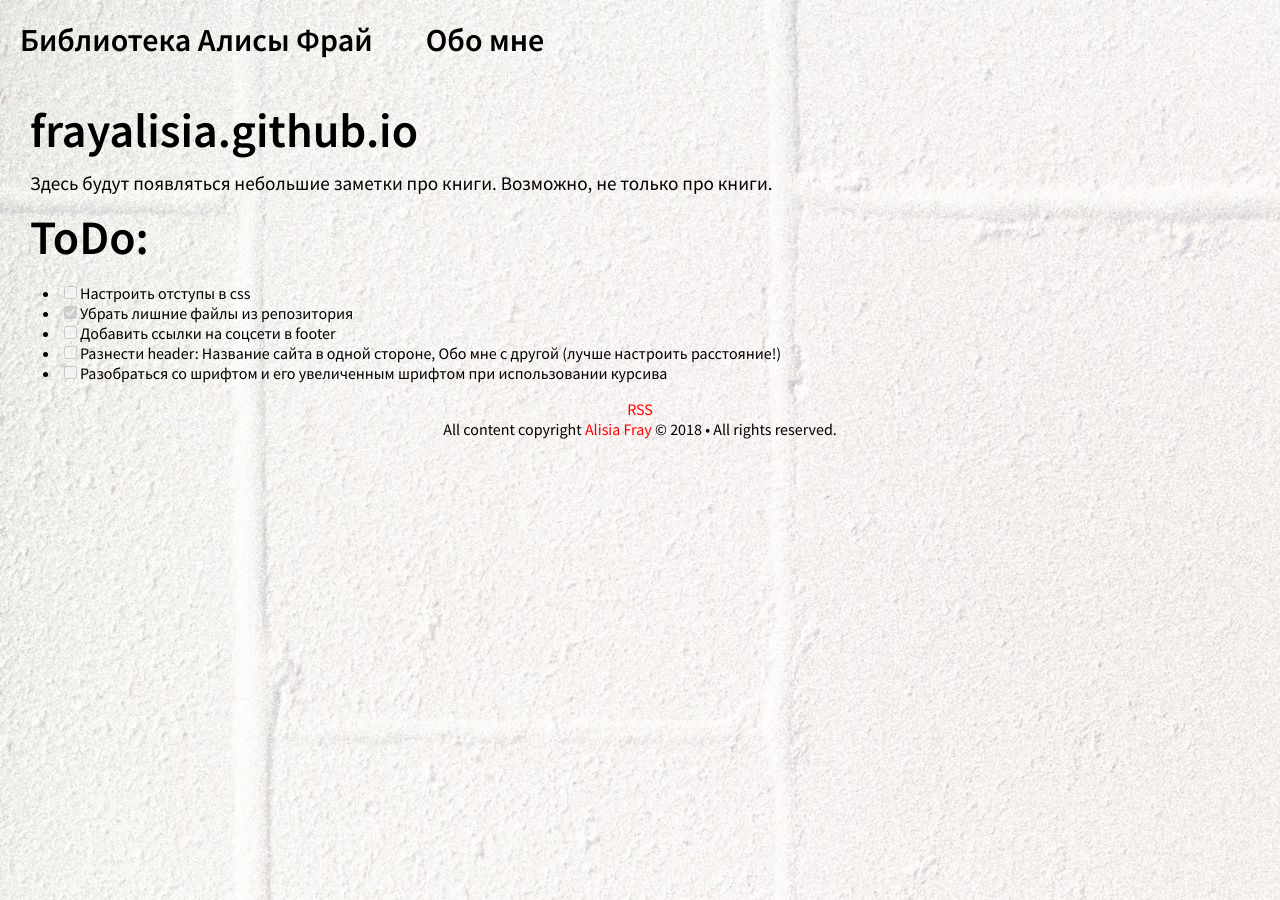
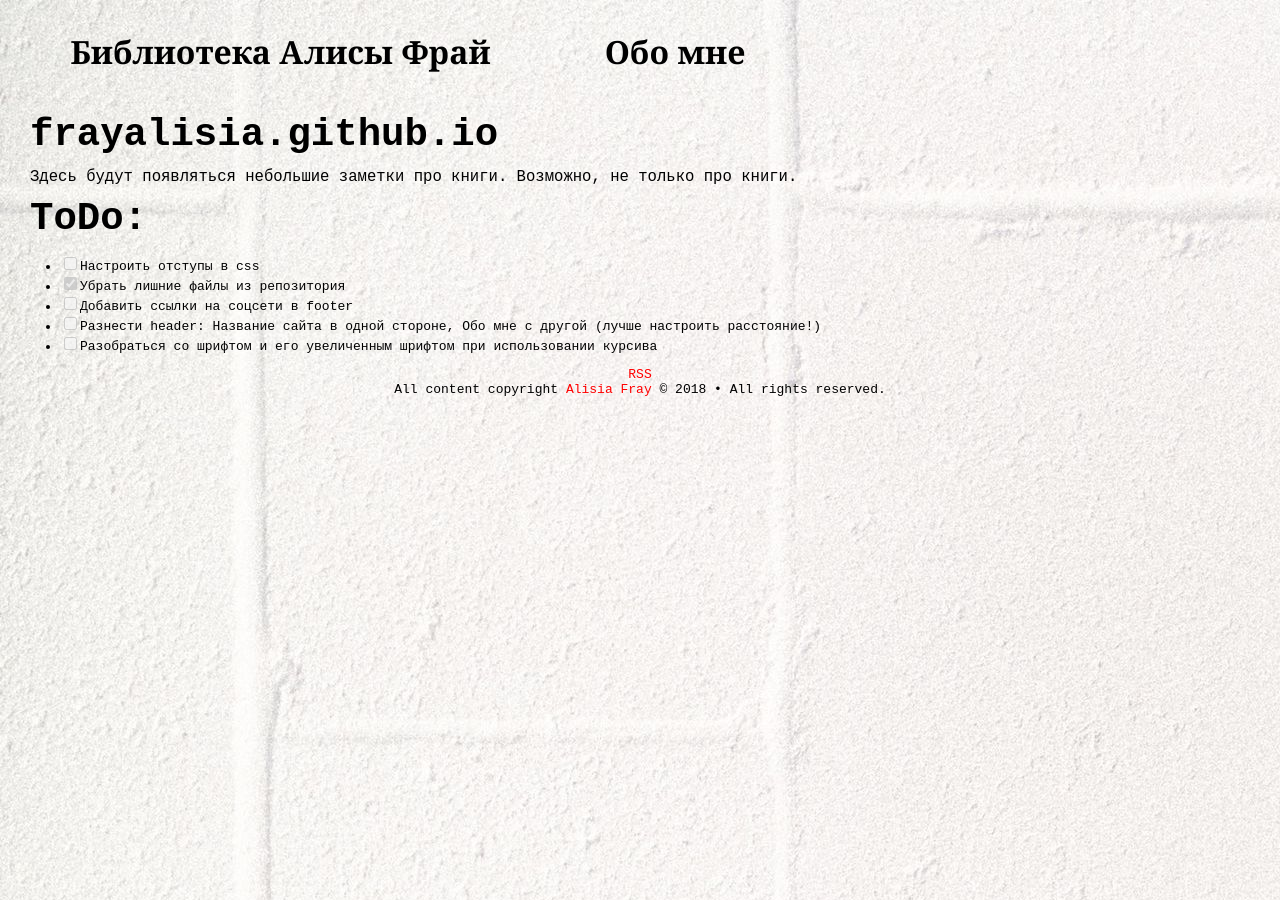
Before and after one commit to frayalisia/frayalisia.github.io, a Jekyll site: the page built from README.md, in a window 1280 px wide. Built offline with Jekyll 4.4.1, drawn with Linux system fonts in a browser that asks for light colours; our own code applies the rules of GitHub Pages for plain Markdown files.

Commit message:
Update main.scss

```diff
--- a/css/main.scss
+++ b/css/main.scss
@@ -30,7 +30,7 @@ body {
   width: 100%;
   padding-right: ($spacing-unit * 2);
   padding-left: ($spacing-unit * 2);
-  font-family: 'Source Sans Pro', sans-serif;
+  font-family: monospace;
 }
 
 h1, h2, h3, h4, h5, h6, p {
@@ -43,7 +43,7 @@ h1 {
 
 p {
     font-size: 1.2em;
-    line-height: 1.4em;
+    line-height: 1.3em;
 }
 
 a {
@@ -57,14 +57,15 @@ img {
 }
 
 nav ul {
-    font-family: 'Source Sans Pro', sans-serif;
-    margin: 20px auto 40px;
+    font-family: Georgia;
+    margin: 30px auto 40px;
     padding: 0px;
     font-weight: bold;
 }
 nav ul li {
     display: inline;
-    margin-right: 20px;
+    margin-right: 30px;
+    margin-left: 50px;
     padding-right: 30px;
 }
 
@@ -74,7 +75,7 @@ nav ul li a {
 }
 
 .post {
-     margin: 60px auto;
+     margin: 60px;
 }
 
 /*----- Books -----*/
```
